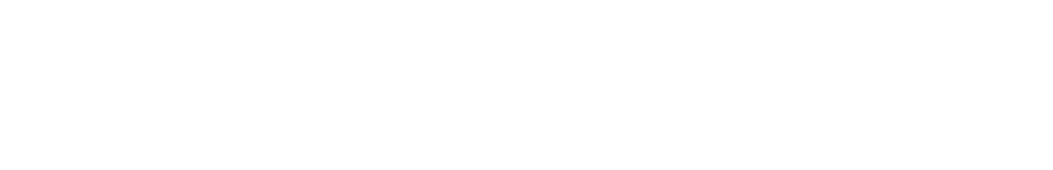
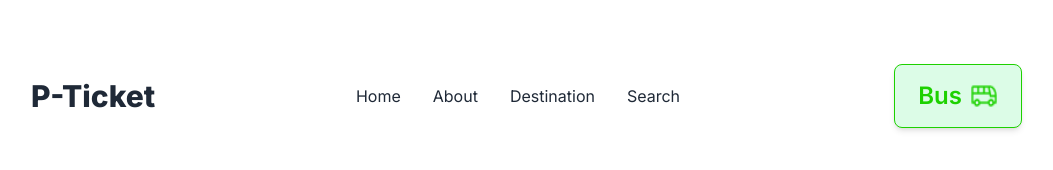
Before and after one commit to Accidentally-Coder/b9-a5, a plain HTML site: page index.html in a window 1280 px wide. Shown: the whole page, without its empty margins (122-1175 px from the left). Drawn offline with nearby package versions, Linux system fonts and the light colour scheme.

Commit message:
Added navbar

```diff
--- a/index.html
+++ b/index.html
@@ -32,11 +32,55 @@
             font-family: "Inter", sans-serif;
         }
     </style>
-
 </head>
 
 <body class="inter">
+    <header class="mx-32 my-14">
+        <!-- navbar section -->
+        <div class="navbar bg-base-100">
+            <div class="navbar-start">
+                <div class="dropdown">
+                    <div tabindex="0" role="button" class="btn btn-ghost lg:hidden">
+                        <svg xmlns="http://www.w3.org/2000/svg" class="h-5 w-5" fill="none" viewBox="0 0 24 24"
+                            stroke="currentColor">
+                            <path stroke-linecap="round" stroke-linejoin="round" stroke-width="2"
+                                d="M4 6h16M4 12h8m-8 6h16" />
+                        </svg>
+                    </div>
+                    <ul tabindex="0"
+                        class="menu menu-sm dropdown-content mt-3 z-[1] p-2 shadow bg-base-100 rounded-box w-52 text-base">
+                        <li><a>Home</a></li>
+                        <li><a>About</a></li>
+                        <li><a>Destination</a></li>
+                        <li><a>Search</a></li>
+                    </ul>
+                </div>
+                <a class="btn btn-ghost text-3xl font-extrabold">P-Ticket</a>
+            </div>
+            <div class="navbar-center hidden lg:flex">
+                <ul class="menu menu-horizontal px-1 text-base">
+                    <li><a>Home</a></li>
+                    <li><a>About</a></li>
+                    <li><a>Destination</a></li>
+                    <li><a>Search</a></li>
+                </ul>
+            </div>
+            <div class="navbar-end">
+                <a class="btn border-[#1DD100] w-32 h-16 bg-green-100 shadow-md">
+                    <p class="inline-flex text-2xl text-[#1DD100] gap-2">Bus
+                        <img src="./images/bus-icon.png" alt="bus icon" height="24px" width="28px">
+                    </p>
+                </a>
+            </div>
+        </div>
 
+    </header>
+    <main>
+
+    </main>
+    <footer>
+
+    </footer>
 </body>
 
 </html>
```
